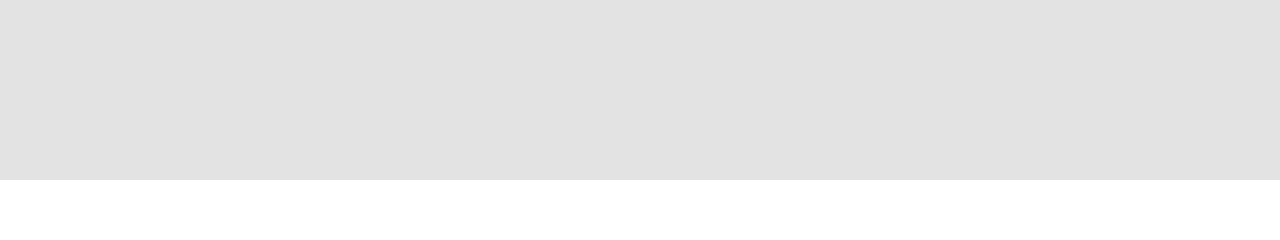
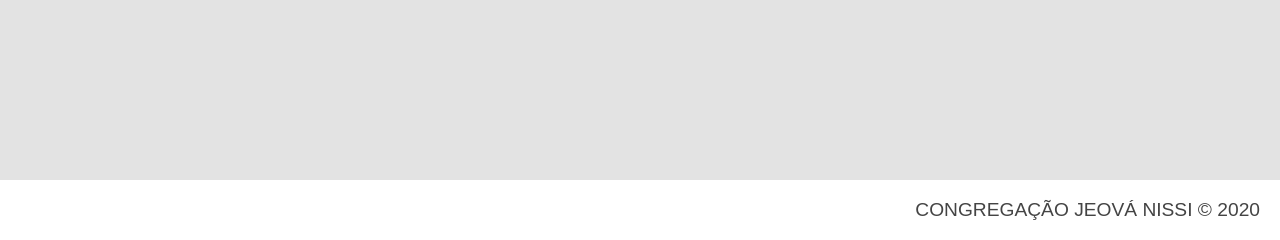
Before and after one commit to willians3pk/PrimeiroSite-HTML-CSS, a PHP site: page /primeiro-layout.html in a window 1280 px wide. Shown: the part 560-800 px from the top of the page. Run offline with PHP 8.4, Linux system fonts and the light colour scheme.

Commit message:
feito o rodapé do site

```diff
--- a/css/main.css
+++ b/css/main.css
@@ -49,6 +49,12 @@ body{
 .rodape{
     grid-area: rodape;
     background: white;
+    display: flex;
+    justify-content: flex-end;
+    align-items: center;
+    font-size: 1.2rem;
+    padding-right: 20px;
+    color: #444;
 }
 
 .login{
--- a/primeiro-layout.html
+++ b/primeiro-layout.html
@@ -18,7 +18,7 @@
     </header>
     <main class="principal"></main>
     <footer class="rodape">
-
+        CONGREGAÇÃO JEOVÁ NISSI © 2020
     </footer>
 
 </body>
```
